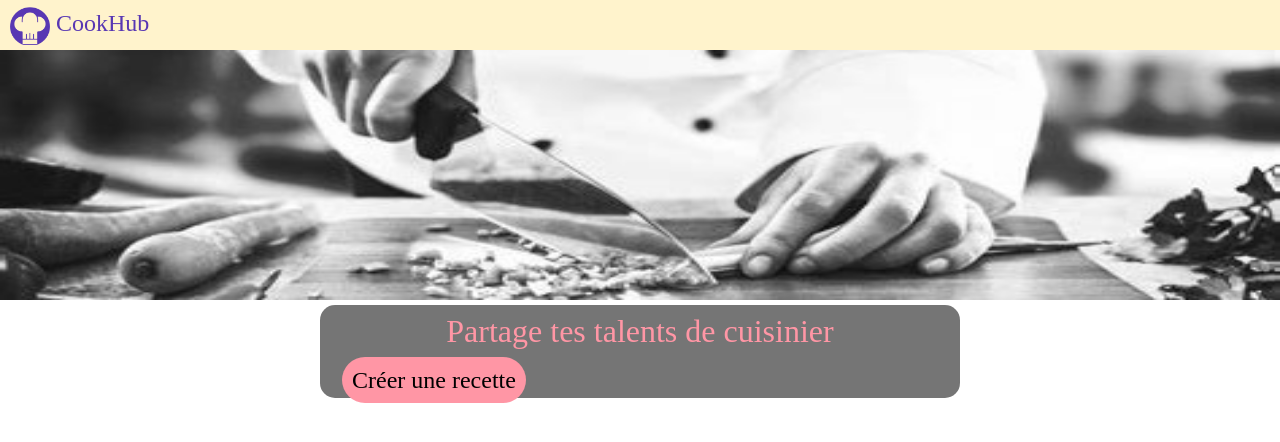
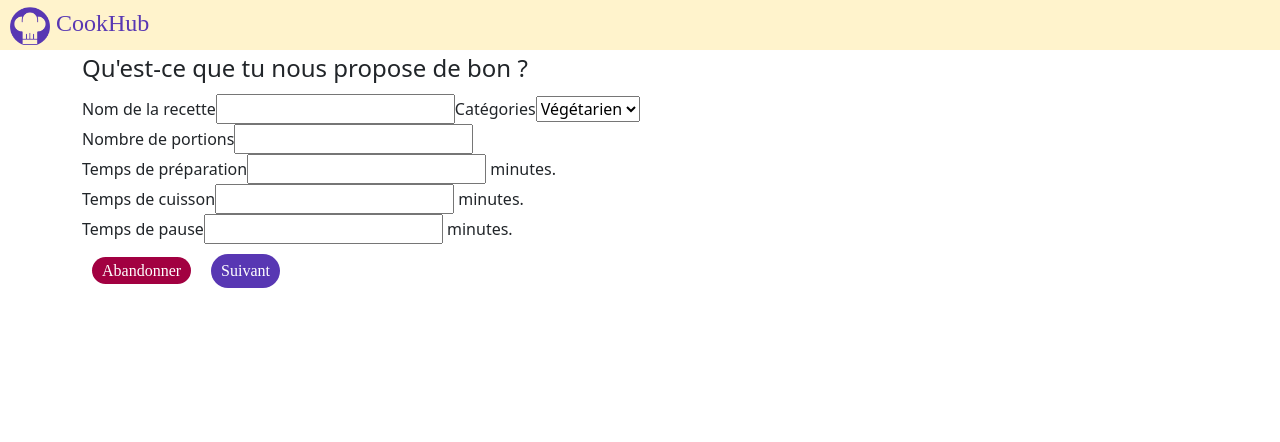
Before and after one commit to Margob29/cookhub, a React (Create React App) app: page / in a window 1280 px wide. Shown: the top 442 px of the page. Built offline with nearby package versions, Linux system fonts and the light colour scheme; some icons are missing.

Commit message:
general information of recipe

```diff
--- a/src/App.css
+++ b/src/App.css
@@ -54,3 +54,33 @@
 .btnCreation:hover{
   color: rgba(0, 0, 0, 0.70);
 }
+
+.btnDiscard{
+  background-color: #A20041;
+  color: white;
+  font-family: 'Berlin Sans FB Demi', 'Fredoka';
+  font-size: 1rem;
+  border-radius: 50px;
+  text-decoration: none;
+  padding: 5px;
+  padding-left: 10px;
+  padding-right: 10px;
+  margin: 10px;
+}
+
+.btnDiscard:hover, .btnSubmit:hover{
+  color: #FFF3CC;
+}
+
+.btnSubmit{
+  background-color: #5837B3;
+  color: white;
+  font-family: 'Berlin Sans FB Demi', 'Fredoka';
+  font-size: 1rem;
+  border-radius: 50px;
+  text-decoration: none;
+  padding: 5px;
+  padding-left: 10px;
+  padding-right: 10px;
+  margin: 10px;
+}
--- a/src/App.js
+++ b/src/App.js
@@ -1,9 +1,10 @@
 import "./App.css";
 import "bootstrap/dist/css/bootstrap.min.css";
 import Home from "./pages/Home/HomePage";
+import CreationForm from "./pages/Creation/CreationPage";
 
 function App() {
-  return <Home />;
+  return <CreationForm />;
 }
 
 export default App;
--- a/src/pages/Creation/CreationPage.js
+++ b/src/pages/Creation/CreationPage.js
@@ -2,5 +2,51 @@ import "../../App.css";
 import CHNavbar from "../../components/CookHub_navbar";
 
 export default function CreationForm() {
-  return <div></div>;
+  return (
+    <div>
+      <CHNavbar></CHNavbar>
+      <div className="container">
+        <form>
+          <fieldset>
+            <legend>Qu'est-ce que tu nous propose de bon ?</legend>
+            <div>
+              <label>Nom de la recette</label>
+              <input type="text" required />
+              <label>Catégories</label>
+              <select>
+                <option>Végétarien</option>
+                <option>Plat</option>
+                <option>Entrée</option>
+                <option>Dessert</option>
+              </select>
+            </div>
+            <div>
+              <label>Nombre de portions</label>
+              <input type="number" />
+            </div>
+            <div>
+              <label>Temps de préparation</label>
+              <input type="number" /> <span> minutes.</span>
+            </div>
+            <div>
+              <label>Temps de cuisson</label>
+              <input type="number" /> <span> minutes.</span>
+            </div>
+            <div>
+              <label>Temps de pause</label>
+              <input type="number" /> <span> minutes.</span>
+            </div>
+            <div>
+              <a className="btnDiscard" href="#">
+                Abandonner
+              </a>
+              <a className="btnSubmit" type="submit" href="#">
+                Suivant
+              </a>
+            </div>
+          </fieldset>
+        </form>
+      </div>
+    </div>
+  );
 }
```
Also changed, not shown: src/pages/Creation/CreationInProgressPage.js (added).
